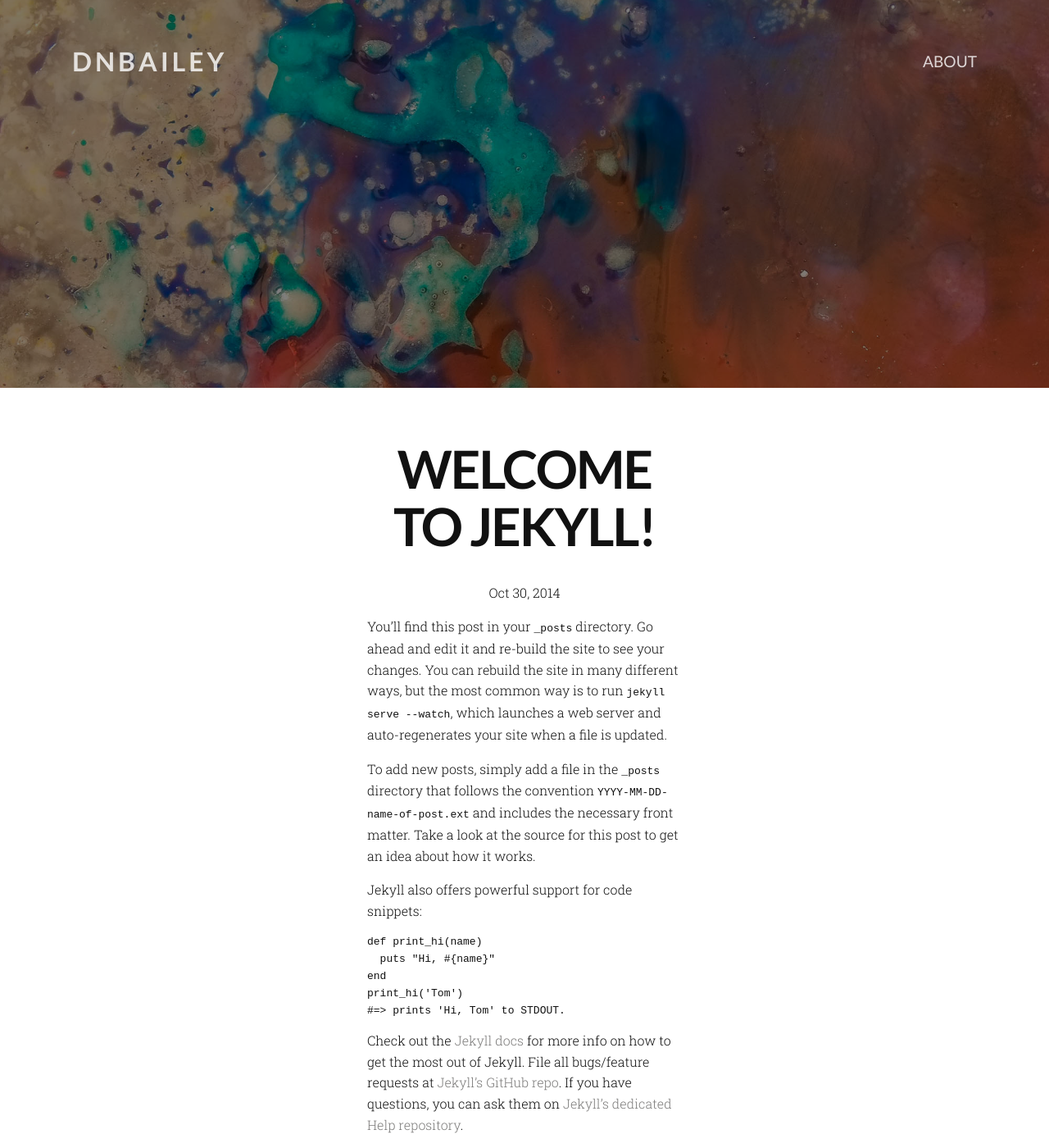
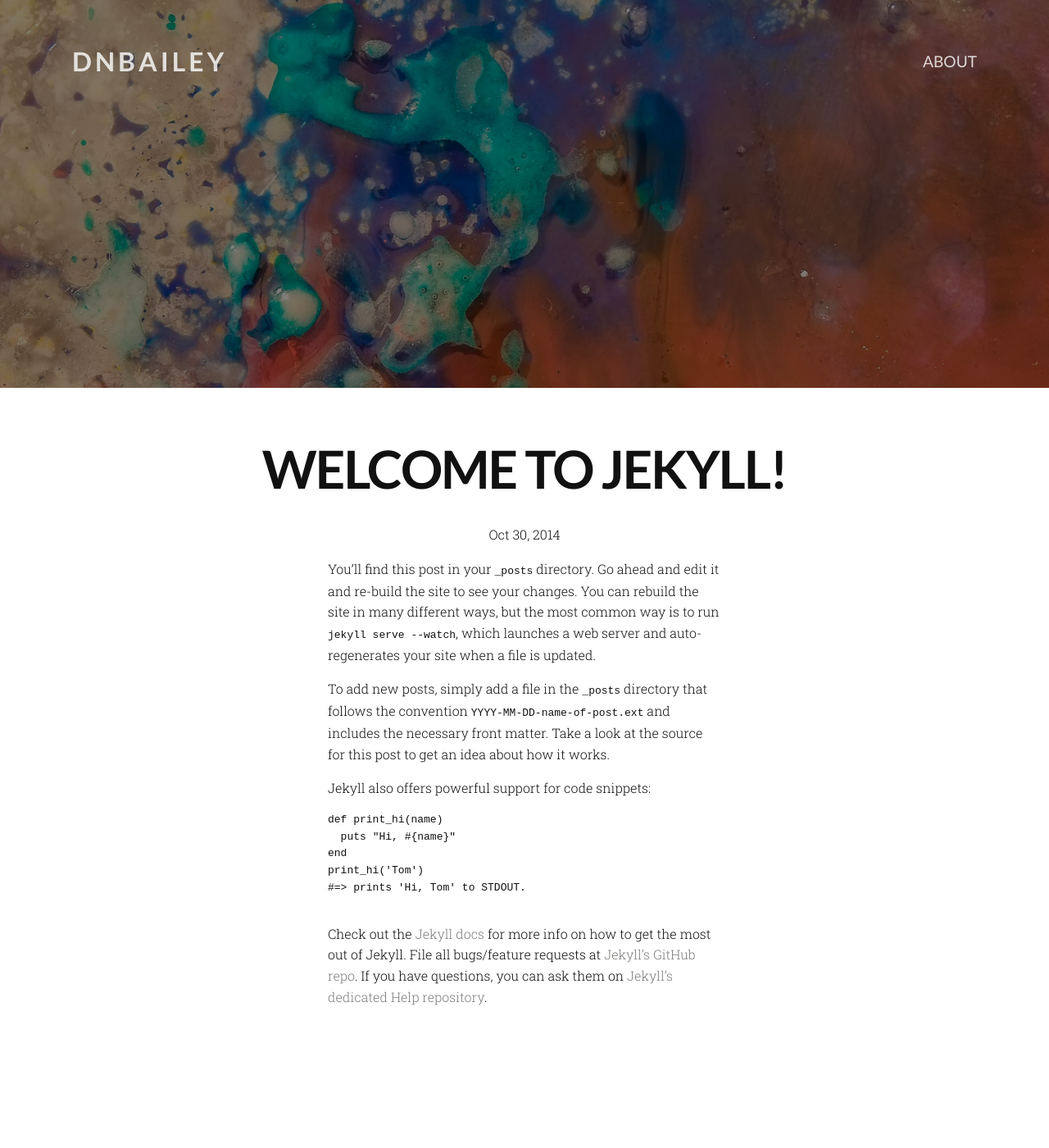
Before and after one commit to dnbailey/dnbailey.github.io.bak, a Jekyll site: the page built from _posts/2014-10-30-welcome-to-jekyll.markdown, in a window 1280 px wide and 1400 px high, scrolled down 7 px. Shown: the whole window at 82% size. Built offline with Jekyll 4.4.1, drawn with Linux system fonts in a browser that asks for light colours; after the commit the page ends 1251 px from its top, so only the background shows below that.

Commit message:
Add figures css for post-content

```diff
--- a/_sass/_layout.scss
+++ b/_sass/_layout.scss
@@ -4,10 +4,14 @@
 body, h1, h2, h3, h4, h5, h6, p, blockquote, pre, hr, dl, dd, ol, ul, figure { margin: 0; padding: 0; }
 
 // Set Widths
-.home .block, .post-header, .post { width: 24em; margin: 0 auto; }
-.post figure.full-width {     position: relative;
-    width: 100vw;
-    left: calc(-50vw + 50%); }
+.home .block, .post-header, .post-content { width: 24em; margin: 0 auto; }
+
+// Figures
+.post figure { margin-bottom: 2em;
+    &.full-width { position: relative; width: 100vw; left: calc(-50vw + 50%); }
+    &.large-center { width: 100%; }
+    &.quarter-left { position: relative; width: 40vw; max-width: 35em; left: calc(-45vw + 50%); float: left; margin-right: calc(-45vw + 55%); padding-top: 0.5em; margin-bottom: 0; }
+}
 
 // Site Header
 .site-header { position: fixed; top: 0; left: 0; width: 100%; z-index: 10000; background: rgb(255,255,255); overflow: hidden; @include transition(all, 0.3s, ease-in-out);
@@ -34,10 +38,13 @@
     &:before { content: " "; background: rgba(0,0,0,0.5); display: block; width: 100%; height: 100%; }
 }
 
-// Page Content
-.page-content { }
+@media screen and (min-width: 55em) {
+    // Set Widths
+    .home .block, .post-header { width: 50em; margin: 0 auto; }
+    .post-content { width: 30em; margin: 0 auto; }
+    // Figures
+        .post figure.large-center { position: relative; width: 75vw; left: calc(-35vw + 50%); }
 
-@media screen and (min-width: 55em) {
     // Site Header
     .site-header { background: none;
         .block { width: 90%; max-width: 69em; margin: 0 auto; padding: 0 1.875em; }
```
